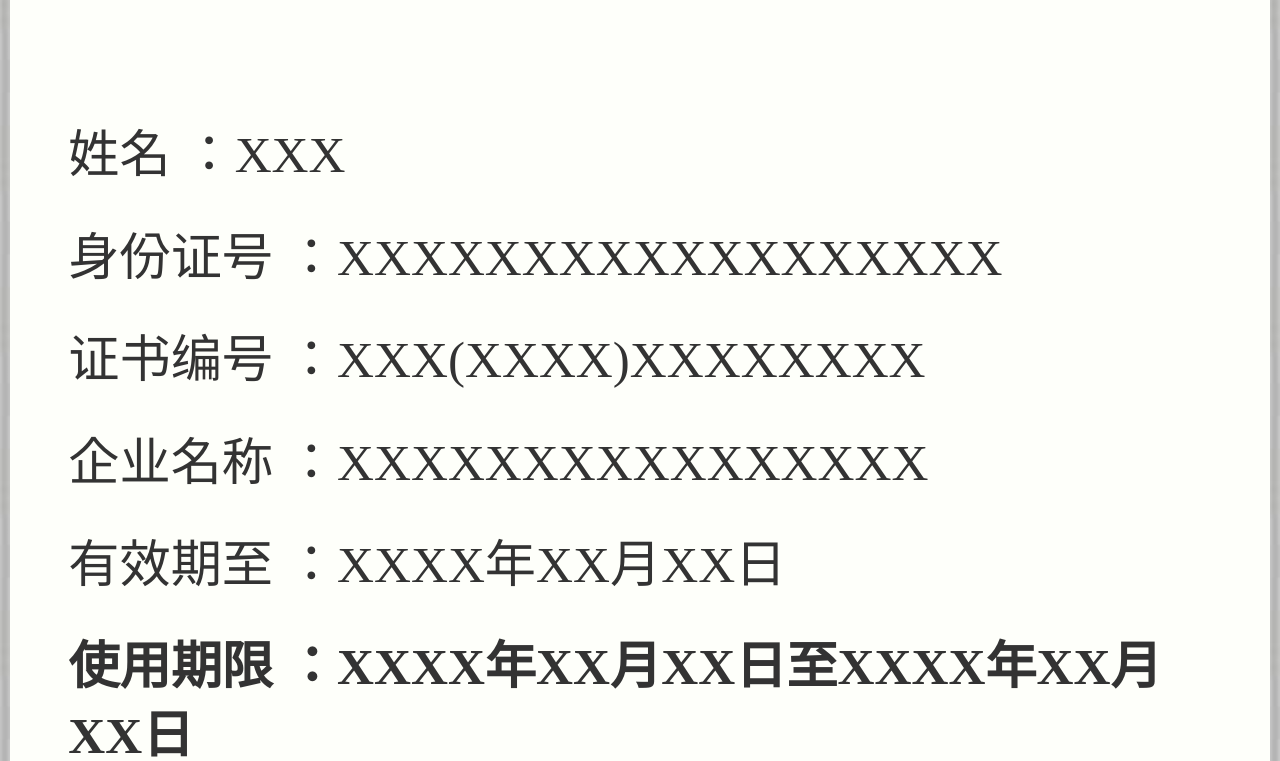
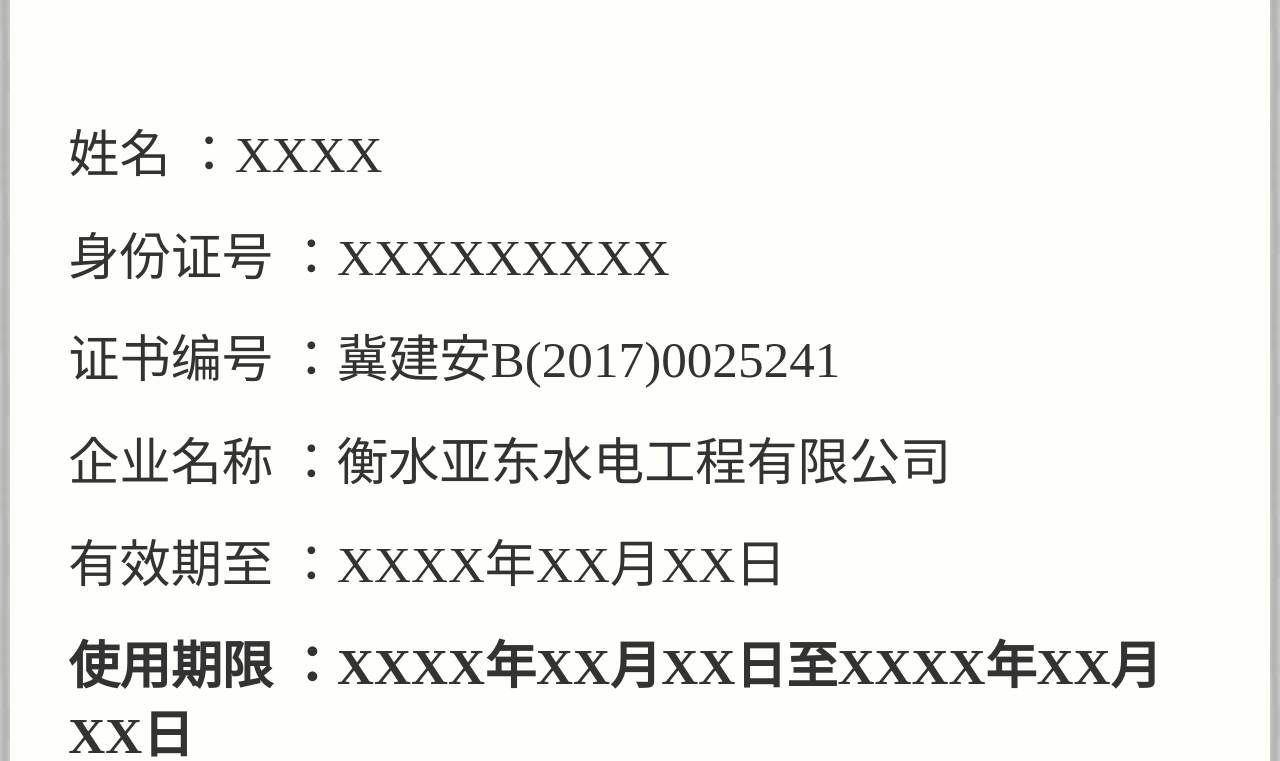
Before and after one commit to j33417/w, a plain HTML site: page index.html in a window 1280 px wide. Shown: the part 336-1097 px from the top of the page. Drawn offline with Linux system fonts and the light colour scheme.

Commit message:
Update index.html
12312

```diff
--- a/index.html
+++ b/index.html
@@ -27,10 +27,10 @@
             <div class="leftLine"></div>
             <ul class="content ry">
 
-                        <li class="item clearfix">姓名 ：XXX</li>
-                        <li class="item clearfix">身份证号 ：XXXXXXXXXXXXXXXXXX</li>
-                        <li class="item clearfix">证书编号 ：XXX(XXXX)XXXXXXXX</li>
-                        <li class="item clearfix">企业名称 ：XXXXXXXXXXXXXXXX</li>
+                        <li class="item clearfix">姓名 ：XXXX</li>
+                        <li class="item clearfix">身份证号 ：XXXXXXXXX</li>
+                        <li class="item clearfix">证书编号 ：冀建安B(2017)0025241</li>
+                        <li class="item clearfix">企业名称 ：衡水亚东水电工程有限公司</li>
                         <li class="item clearfix">有效期至 ：XXXX年XX月XX日</li>
                         <li class="item syj clearfix">使用期限 ：XXXX年XX月XX日至XXXX年XX月XX日</li>
                         <li class="item syj clearfix">本使用件仅用于 ：投标</li>
```
